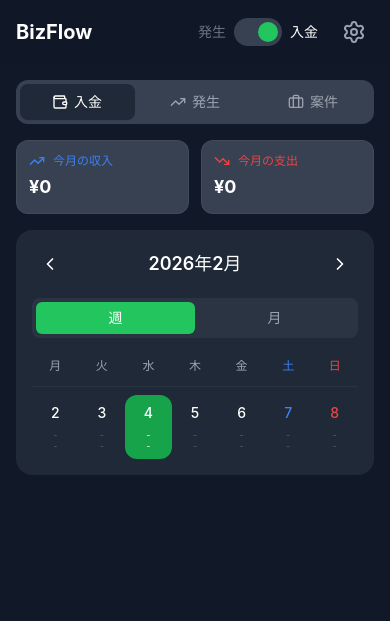
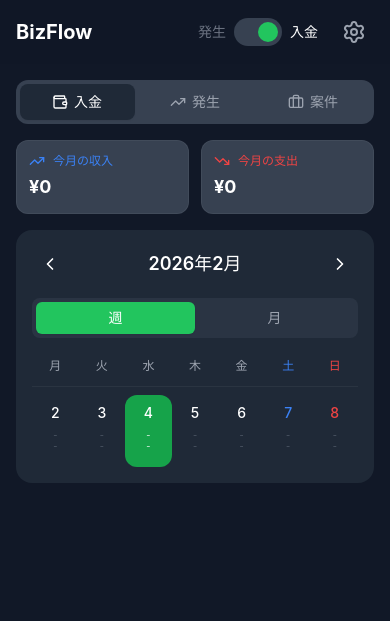
Before and after one commit to arimaro0217/bizflow-mobile, a React (Vite) app: page / in a window 390 px wide. Shown: the top 621 px of the page. Built offline with nearby package versions, Linux system fonts and the light colour scheme; no server answers; the database is empty; sample sign-in values are in the browser's storage.

Commit message:
style: improve mobile calendar visibility and adjust dashboard layout

```diff
--- a/src/features/calendar/Calendar.tsx
+++ b/src/features/calendar/Calendar.tsx
@@ -249,7 +249,7 @@ export function Calendar({
                                     className={cn(
                                         'relative flex flex-col items-center justify-start py-2 rounded-xl md:rounded-none transition-all overflow-hidden',
                                         // Mobile Styles
-                                        calendarView === 'week' ? 'h-16' : 'h-12',
+                                        calendarView === 'week' ? 'min-h-[72px]' : 'min-h-[64px]',
                                         // Desktop Styles: Expand height and add background
                                         'md:min-h-[120px] md:bg-surface-dark md:hover:bg-surface-light',
                                         isSelected
--- a/src/features/calendar/components/CalendarDayCell.tsx
+++ b/src/features/calendar/components/CalendarDayCell.tsx
@@ -50,7 +50,7 @@ const CalendarDayCell = React.memo(function CalendarDayCell({
             className={cn(
                 'border-b border-r border-white/5 relative cursor-pointer transition-colors',
                 !day.isCurrentMonth && 'opacity-40',
-                viewMode === 'week' ? 'min-h-[140px]' : 'min-h-[90px] md:min-h-[110px]',
+                viewMode === 'week' ? 'min-h-[140px]' : 'min-h-[110px] md:min-h-[110px]',
                 isSelected
                     ? 'bg-primary-500/15 ring-2 ring-primary-500/50 ring-inset'
                     : 'hover:bg-surface-light/30'
--- a/src/pages/Dashboard.tsx
+++ b/src/pages/Dashboard.tsx
@@ -550,7 +550,7 @@ export default function Dashboard() {
     return (
         <AppLayout sidebar={sidebarContent} header={headerContent}>
             {/* メインコンテンツ */}
-            <div className="space-y-6 max-w-5xl mx-auto pb-24 md:pb-24">
+            <div className="space-y-4 max-w-5xl mx-auto pb-20 md:pb-24">
                 {/* すべての画面サイズで CalendarContainer を使用（週/月切り替え付） */}
                 <CalendarContainer
                     projects={projects}
```
